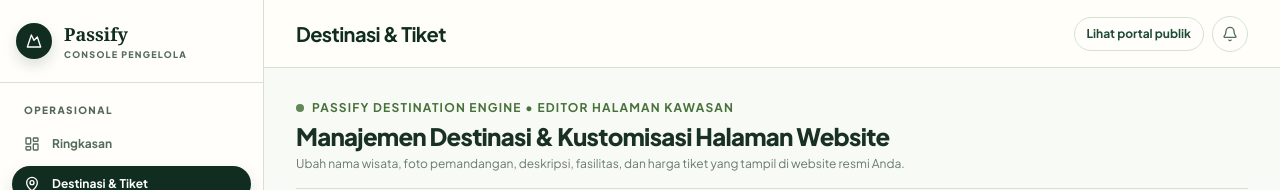
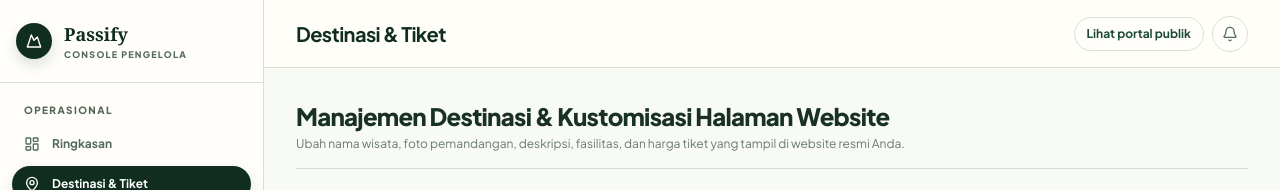
Before and after one commit to Derylfabiensyah/passify, a React (Vite) app in the folder frontend/: page /admin/destinations in a window 1280 px wide. Shown: the top 190 px of the page. Built offline with nearby package versions, Linux system fonts and the light colour scheme; no server answers.

Commit message:
style(admin): remove Passify Destination Engine subtitle in DestinationsPage

```diff
--- a/frontend/src/pages/admin/DestinationsPage.jsx
+++ b/frontend/src/pages/admin/DestinationsPage.jsx
@@ -651,10 +651,6 @@ export default function DestinationsPage() {
       {/* Top Header */}
       <div className="flex flex-col sm:flex-row sm:items-center justify-between gap-4 pb-4 border-b border-gray-200">
         <div>
-          <div className="text-xs text-emerald-700 uppercase tracking-widest font-bold flex items-center gap-2 mb-1">
-            <span className="status-dot" />
-            <span>Passify Destination Engine • Editor Halaman Kawasan</span>
-          </div>
           <h1 className="text-xl sm:text-2xl font-extrabold text-gray-900 font-serif">
             Manajemen Destinasi & Kustomisasi Halaman Website
           </h1>
```
